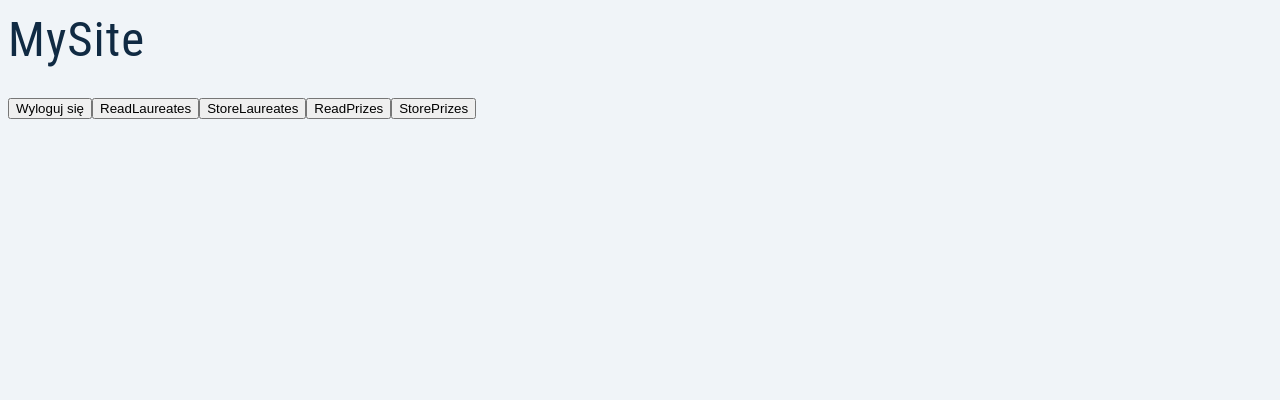
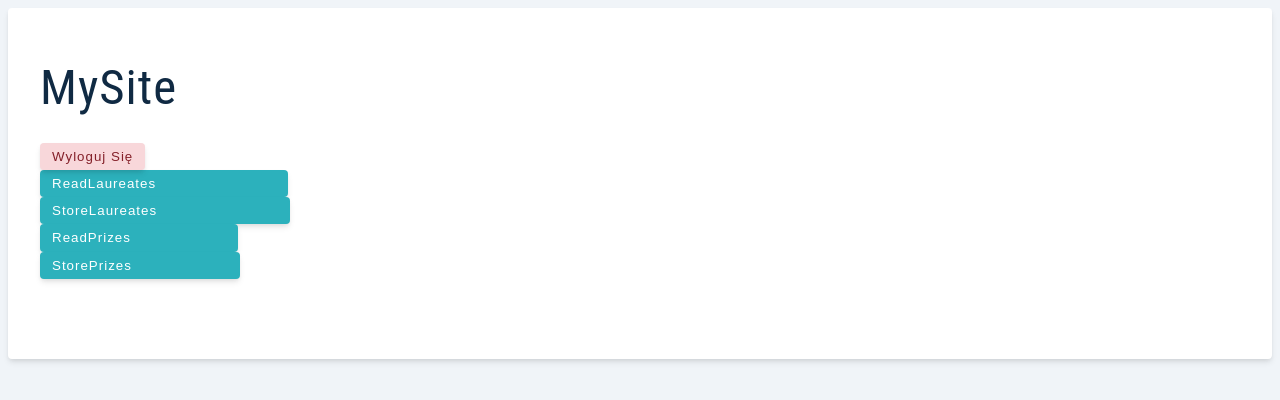
Before and after one commit to JakubOlszak12/Projekt-integracja-chmury-szkielety, a React (Create React App) app in the folder client/: page / in a window 1280 px wide. Shown: the top 400 px of the page. Built offline with nearby package versions, Linux system fonts and the light colour scheme; sample sign-in values are in the browser's storage; the HTML template or start-up script is replaced by a standard one.

Commit message:
main styles

```diff
--- a/client/src/components/Main.js
+++ b/client/src/components/Main.js
@@ -1,6 +1,6 @@
-import styles from "../index.css"
 import React, {useEffect,useState} from 'react';
 import axios from 'axios'
+import Wrapper from "../wrapper/PageBtnContainer";
 
 const Main = () => {
     const [dane,ustawDane] = useState('')
@@ -46,28 +46,26 @@ const Main = () => {
     }
 
     return (
-        <div className={styles.main_container}>
-            <nav className={styles.navbar}>
+        <Wrapper>
+        <div>
+            <nav >
                 <h1>MySite</h1>
-                <button className={styles.white_btn} onClick={handleLogout}>
+                <button className='btn btn-danger' onClick={handleLogout}>
                     Wyloguj się</button>
-
-                    <button className={styles.white_btn} onClick={handleReadJson}>
+                <button className='btn btn-container' onClick={handleReadJson}>
                     ReadLaureates</button>
-                    <button className={styles.white_btn} onClick={handleStore}>
+                <button className='btn btn-container' onClick={handleStore}>
                     StoreLaureates</button>
-                    <button className={styles.white_btn} onClick={handleReadPrizes}>
+                <button className='btn btn-container' onClick={handleReadPrizes}>
                     ReadPrizes</button>
-                    <button className={styles.white_btn} onClick={handeStorePrizes}>
+                <button className='btn btn-container' onClick={handeStorePrizes}>
                     StorePrizes</button>
-
             </nav>
             <div>
-            <ul dangerouslySetInnerHTML={{__html: dane}}></ul>
-
+                <ul dangerouslySetInnerHTML={{__html: dane}}></ul>
             </div>
-
         </div>
+        </Wrapper>
     )
 }
 export default Main
--- /dev/null
+++ b/client/src/wrapper/PageBtnContainer.js
@@ -0,0 +1,68 @@
+import styled from 'styled-components'
+
+const Wrapper = styled.section`
+  border-radius: var(--borderRadius);
+  width: 100%;
+  background: var(--white);
+  padding: 3rem 2rem 4rem;
+  box-shadow: var(--shadow-2);
+  h3 {
+    margin-top: 0;
+  }
+  .form {
+    margin: 0;
+    border-radius: 0;
+    box-shadow: none;
+    padding: 0;
+    max-width: 100%;
+    width: 100%;
+  }
+  .form-row {
+    margin-bottom: 0;
+  }
+  .form-center {
+    display: grid;
+    row-gap: 0.5rem;
+  }
+  .form-center button {
+    align-self: end;
+    height: 35px;
+    margin-top: 1rem;
+  }
+  .btn-container {
+    display: grid;
+    grid-template-columns: 1fr 1fr;
+    column-gap: 1rem;
+    align-self: flex-end;
+    margin-top: 0.5rem;
+    button {
+      height: 35px;
+    }
+  }
+  .clear-btn {
+    background: var(--grey-500);
+  }
+  .clear-btn:hover {
+    background: var(--black);
+  }
+  @media (min-width: 992px) {
+    .form-center {
+      grid-template-columns: 1fr 1fr;
+      align-items: center;
+      column-gap: 1rem;
+    }
+    .btn-container {
+      margin-top: 0;
+    }
+  }
+  @media (min-width: 1120px) {
+    .form-center {
+      grid-template-columns: 1fr 1fr 1fr;
+    }
+    .form-center button {
+      margin-top: 0;
+    }
+  }
+`
+
+export default Wrapper
```
